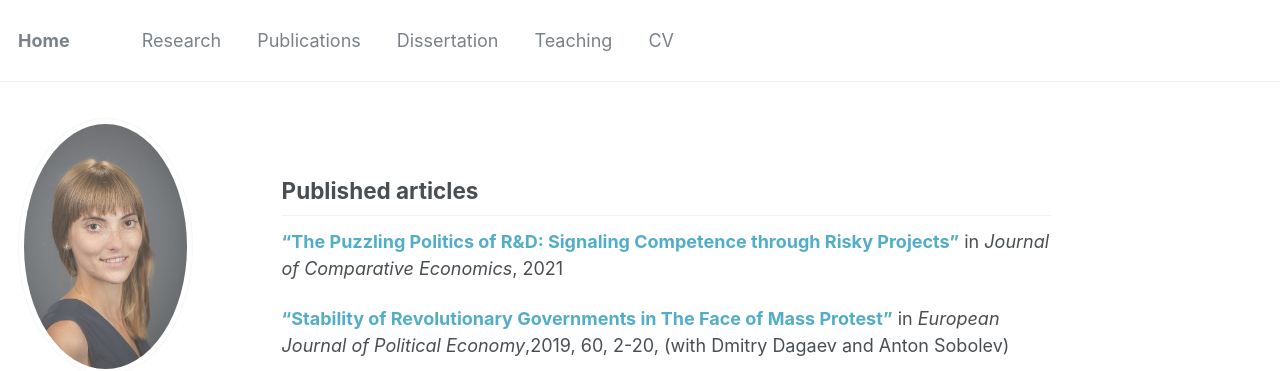
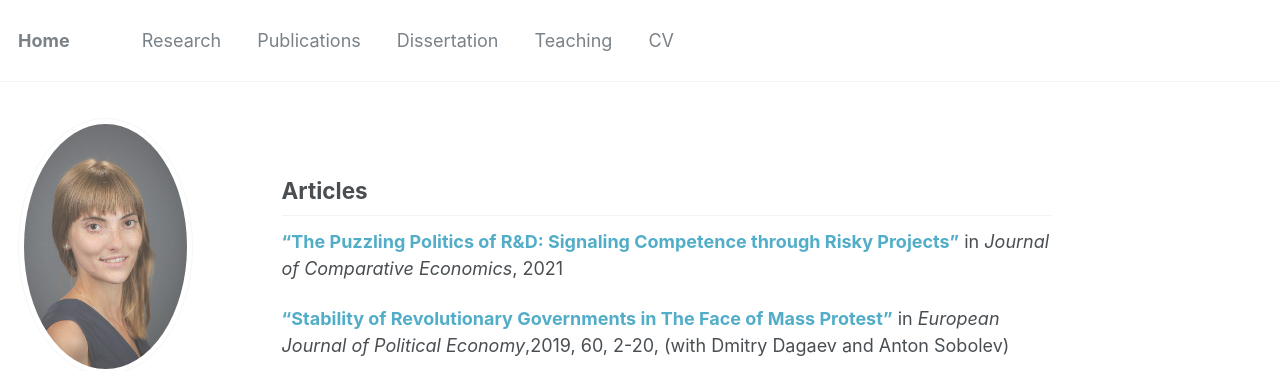
Before and after one commit to NataliaLamberova/NataliaLamberova.github.io, a Jekyll site: the page built from _pages/publications.md, in a window 1280 px wide and 1177 px high. Shown: the top 371 px of the window. Built offline with Jekyll 4.4.1, drawn with Linux system fonts in a browser that asks for light colours; some web fonts are replaced; comment, search, counter and statistics services are not loaded.

Commit message:
Update publications.md

```diff
--- a/_pages/publications.md
+++ b/_pages/publications.md
@@ -7,7 +7,7 @@ redirect_from:
   - /publications
 ---
 
-## Published articles
+## Articles
 
 [**"The Puzzling Politics of R&D: Signaling Competence through Risky Projects"**](https://doi.org/10.1016/j.jce.2021.01.002) in *Journal of Comparative Economics*, 2021
 
```
